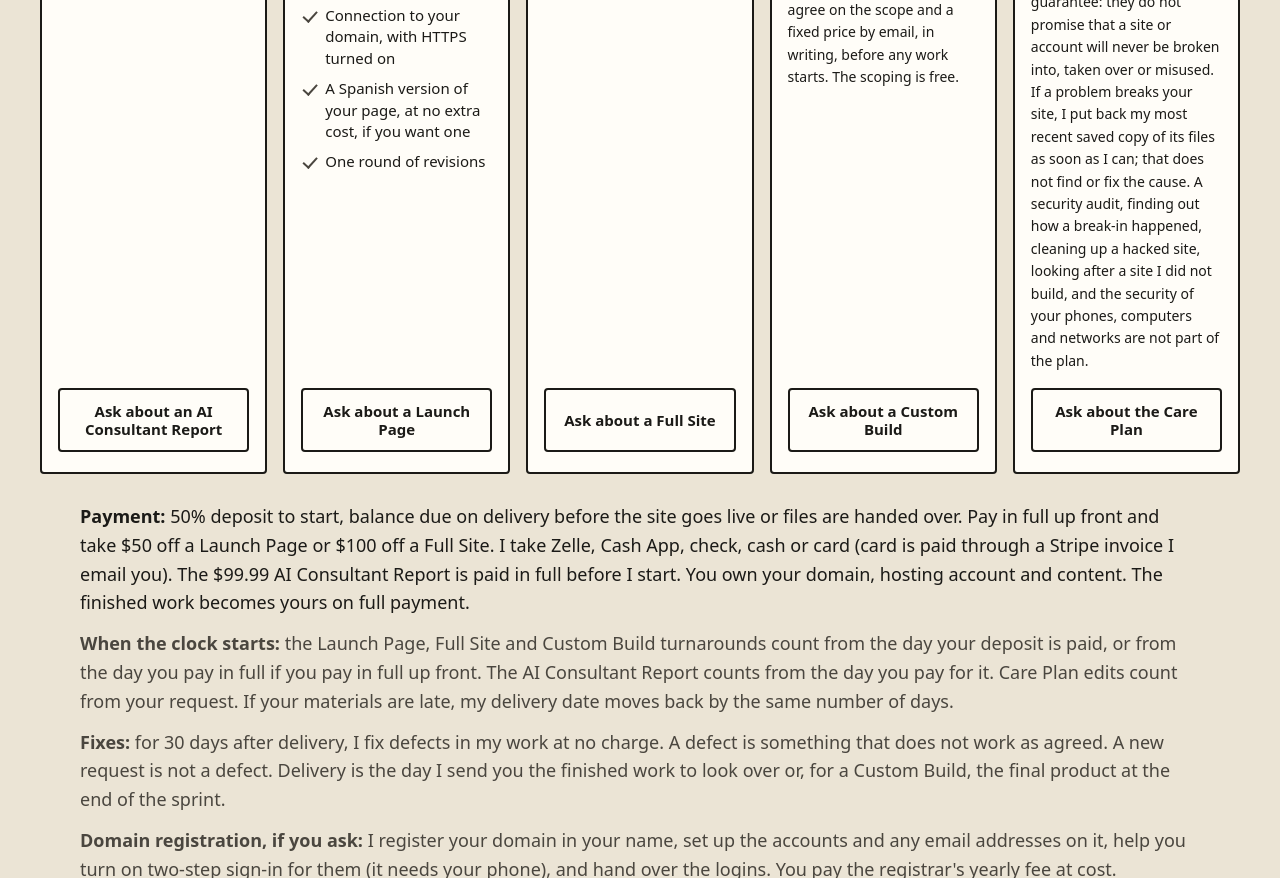
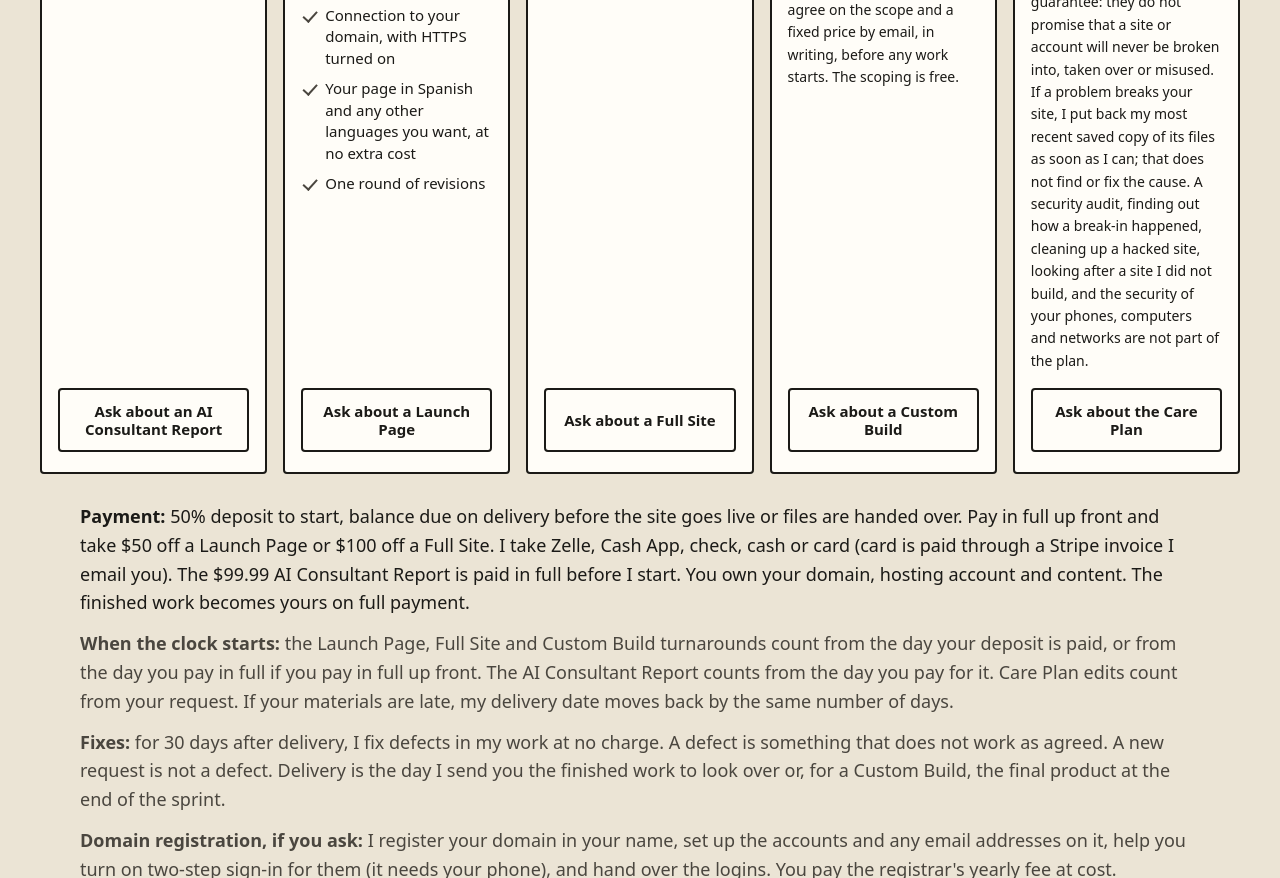
Before and after one commit to arileonboozer/arileonboozer.github.io, a plain HTML site: page index.html in a window 1280 px wide. Shown: the part 2846-3724 px from the top of the page. Drawn offline with Linux system fonts and the light colour scheme.

Commit message:
Add files via upload

```diff
--- a/index.html
+++ b/index.html
@@ -672,7 +672,7 @@ h2{font-family:var(--serif);font-weight:700;font-size:clamp(1.875rem,3vw + 1.1re
             <li>Basic search and sharing setup: page title and description, a link preview for Facebook and texts, and a link to your Google Business Profile</li>
             <li>Google Business Profile setup if you don't have one yet (you own it, and I walk you through verifying it)</li>
             <li>Connection to your domain, with HTTPS turned on</li>
-            <li>A Spanish version of your page, at no extra cost, if you want one</li>
+            <li>Your page in Spanish and any other languages you want, at no extra cost</li>
             <li>One round of revisions</li>
           </ul>
           <a class="btn" href="#contact" data-need="I'd like a Launch Page ($499.99).">Ask about a Launch Page</a>
```
